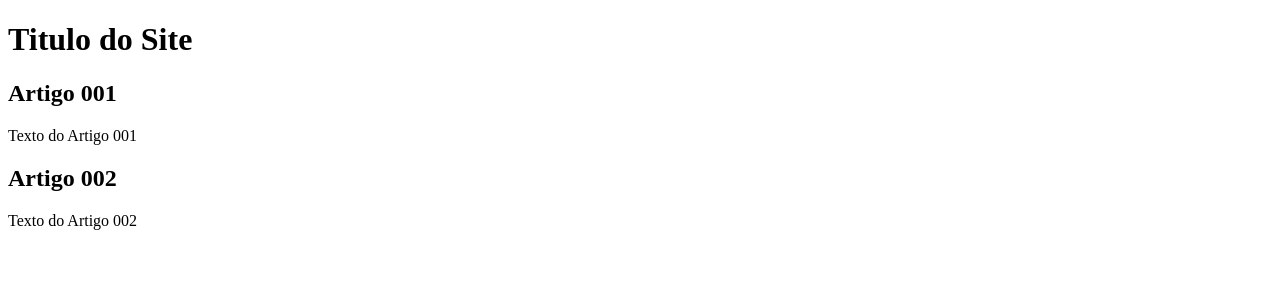
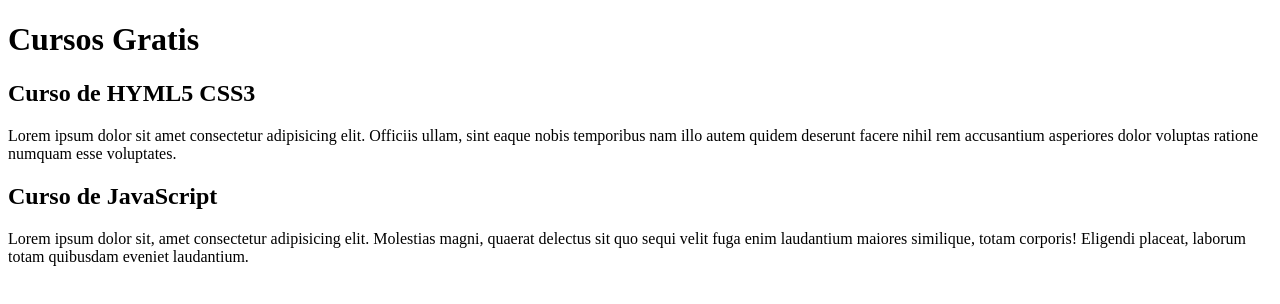
Before and after one commit to anisionascimento/projeto-site, a plain HTML site: page index.html in a window 1280 px wide. Drawn offline with Linux system fonts and the light colour scheme.

Commit message:
comecei a escrever o conteudo

```diff
--- a/index.html
+++ b/index.html
@@ -9,17 +9,17 @@
 <body>
     <main>
         <header>
-            <h1>Titulo do Site</h1>
+            <h1>Cursos Gratis</h1>
 
         </header>
         <article>
-            <h2>Artigo 001</h2>
-            <p>Texto do Artigo 001</p>
+            <h2>Curso de HYML5 CSS3</h2>
+            <p>Lorem ipsum dolor sit amet consectetur adipisicing elit. Officiis ullam, sint eaque nobis temporibus nam illo autem quidem deserunt facere nihil rem accusantium asperiores dolor voluptas ratione numquam esse voluptates.</p>
         </article>
 
         <article>
-            <h2>Artigo 002</h2>
-            <p>Texto do Artigo 002</p>
+            <h2>Curso de JavaScript</h2>
+            <p>Lorem ipsum dolor sit, amet consectetur adipisicing elit. Molestias magni, quaerat delectus sit quo sequi velit fuga enim laudantium maiores similique, totam corporis! Eligendi placeat, laborum totam quibusdam eveniet laudantium.</p>
 
         </article>
     </main>
```
